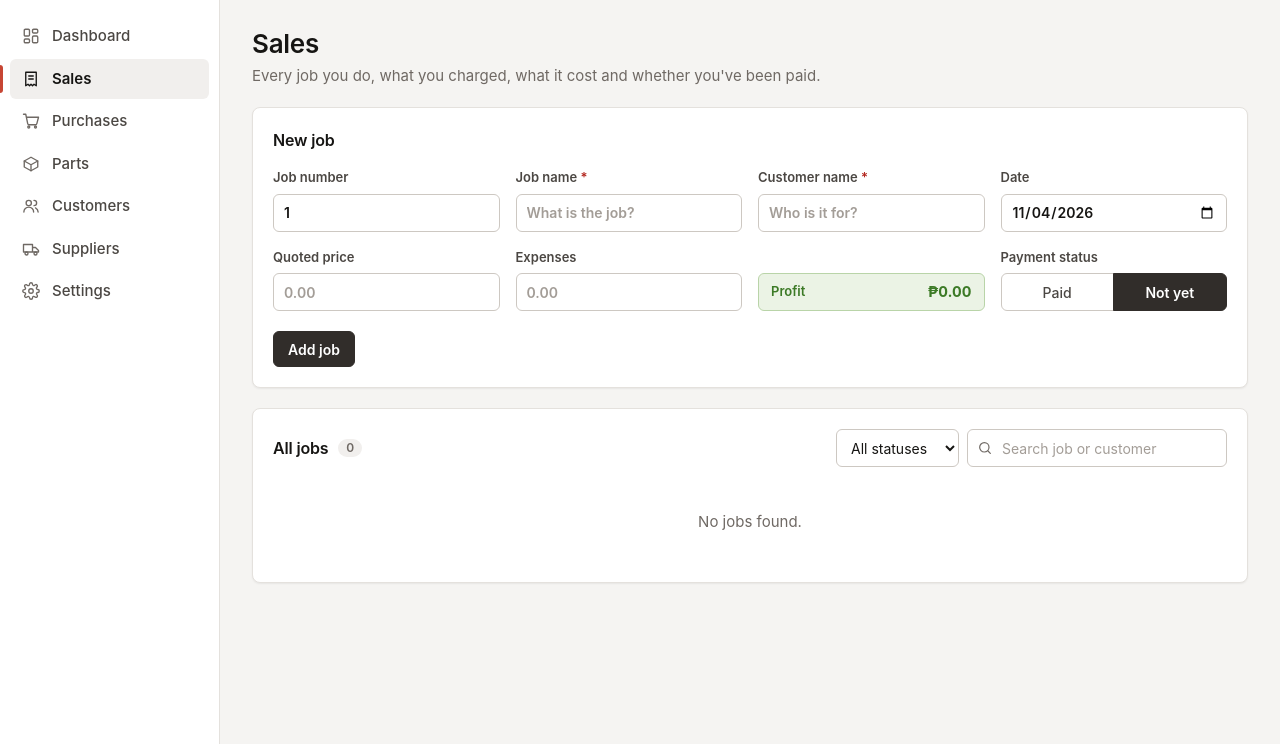
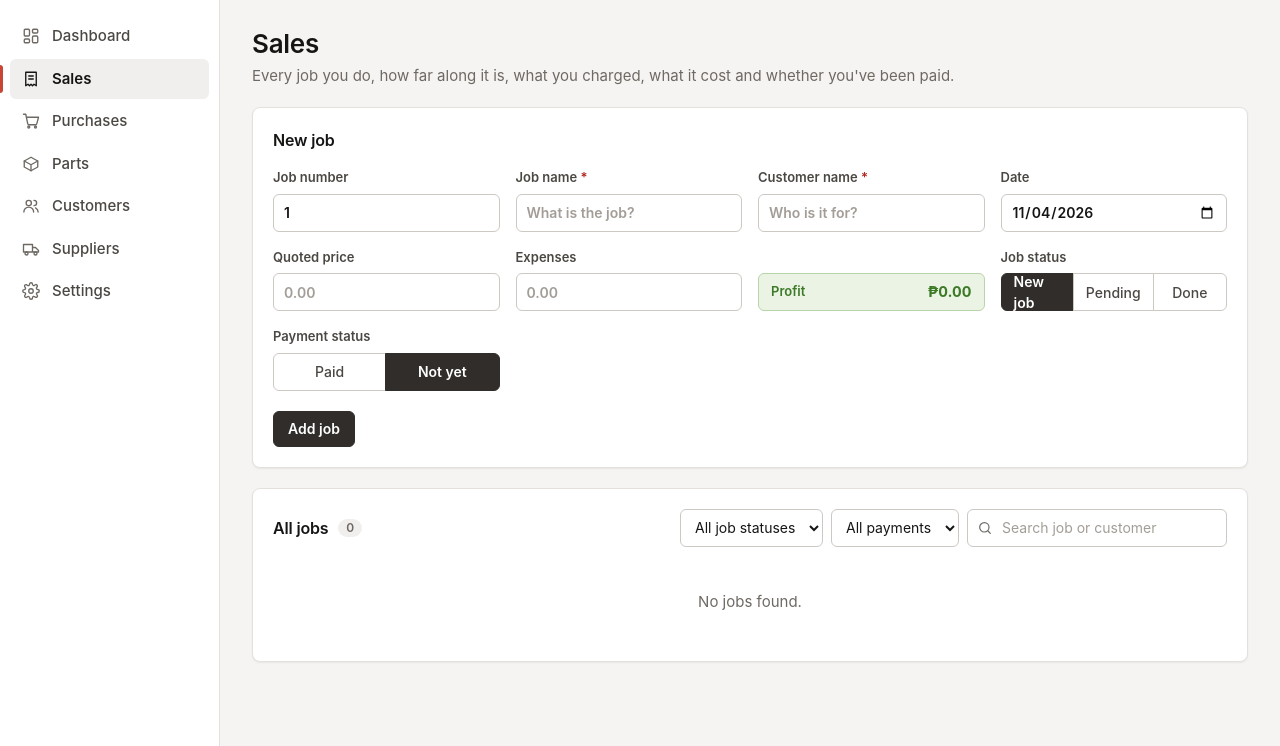
Before and after one commit to anthnyjhn/mycount, a Flask app: page /sales in a window 1280 px wide. Shown: the part 56-802 px from the top of the page. Run offline with Flask 3, Linux system fonts and the light colour scheme; data comes from the database, SQL or seed files in the repository; data that the repository does not hold is empty.

Commit message:
Add job status (New job, Pending, Done) to sales
Each job now has a job status next to its payment status. It can be set
in the form, moved along with one click in the table (New job -> Pending
-> Done) and used to filter the list, which also shows how many jobs are
in each status. The sales CSV export includes it.

Jobs saved before this change start as Done; new jobs start as New job.

Co-Authored-By: Claude Opus 5.5 <noreply@anthropic.com>
Claude-Session: https://claude.ai/code/session_01NTr8Kz5ss7ZM7Z8azR2BMP

```diff
--- a/app.py
+++ b/app.py
@@ -37,7 +37,8 @@ CREATE TABLE IF NOT EXISTS sales (
     date TEXT NOT NULL,
     quoted_price REAL NOT NULL DEFAULT 0,
     expenses REAL NOT NULL DEFAULT 0,
-    status TEXT NOT NULL DEFAULT 'paid'
+    status TEXT NOT NULL DEFAULT 'paid',
+    stage TEXT NOT NULL DEFAULT 'new'
 );
 CREATE TABLE IF NOT EXISTS purchases (
     id INTEGER PRIMARY KEY AUTOINCREMENT,
@@ -111,12 +112,20 @@ def upgrade_sales_to_jobs(db):
     db.execute("ALTER TABLE sales ADD COLUMN status TEXT NOT NULL DEFAULT 'paid'")
 
 
+def add_job_stage(db):
+    """Give jobs saved before job statuses existed the status "done"."""
+    columns = [row[1] for row in db.execute("PRAGMA table_info(sales)")]
+    if columns and "stage" not in columns:
+        db.execute("ALTER TABLE sales ADD COLUMN stage TEXT NOT NULL DEFAULT 'done'")
+
+
 def init_db():
     os.makedirs(os.path.dirname(DB_PATH), exist_ok=True)
     db = sqlite3.connect(DB_PATH, isolation_level=None)
     # Lock the database so two app workers starting together don't upgrade it twice
     db.execute("BEGIN IMMEDIATE")
     upgrade_sales_to_jobs(db)
+    add_job_stage(db)
     for statement in SCHEMA.split(";"):
         if statement.strip():
             db.execute(statement)
@@ -315,6 +324,9 @@ def save_goals(year):
 
 # ---------- sales (jobs) ----------
 
+# Job status: what the form and table show, in the order a job goes through them
+STAGES = {"new": "New job", "pending": "Pending", "done": "Done"}
+
 def next_job_number(db):
     """Guess the next job number from the last one typed: 7 -> 8, J-009 -> J-010."""
     row = db.execute("SELECT job_number FROM sales WHERE job_number != '' ORDER BY id DESC LIMIT 1").fetchone()
@@ -338,18 +350,19 @@ def sales(item_id=None):
         quoted = to_number(request.form.get("quoted_price"))
         job_expenses = to_number(request.form.get("expenses"))
         status = "paid" if request.form.get("status") == "paid" else "unpaid"
+        stage = request.form.get("stage") if request.form.get("stage") in STAGES else "new"
         job_date = form_text("date") or date.today().isoformat()
         if not job_name or not customer:
             flash("Please type the job name and the customer name.", "error")
         else:
-            values = (job_number, job_name, customer, job_date, quoted, job_expenses, status)
+            values = (job_number, job_name, customer, job_date, quoted, job_expenses, status, stage)
             if editing:
                 db.execute("UPDATE sales SET job_number=?, job_name=?, customer_name=?, date=?, quoted_price=?, "
-                           "expenses=?, status=? WHERE id=?", values + (item_id,))
+                           "expenses=?, status=?, stage=? WHERE id=?", values + (item_id,))
                 flash("Job updated.", "ok")
             else:
-                db.execute("INSERT INTO sales (job_number, job_name, customer_name, date, quoted_price, expenses, status) "
-                           "VALUES (?, ?, ?, ?, ?, ?, ?)", values)
+                db.execute("INSERT INTO sales (job_number, job_name, customer_name, date, quoted_price, expenses, "
+                           "status, stage) VALUES (?, ?, ?, ?, ?, ?, ?, ?)", values)
                 flash("Job saved.", "ok")
             db.commit()
             return redirect(url_for("sales"))
@@ -361,9 +374,15 @@ def sales(item_id=None):
     if show in ("paid", "unpaid"):
         sql += " AND status = ?"
         args.append(show)
+    stage = request.args.get("stage", "all")
+    if stage in STAGES:
+        sql += " AND stage = ?"
+        args.append(stage)
     rows = db.execute(sql + " ORDER BY date DESC, id DESC", args).fetchall()
+    stage_counts = dict(db.execute("SELECT stage, COUNT(*) FROM sales GROUP BY stage").fetchall())
     customers = db.execute("SELECT name FROM customers ORDER BY name").fetchall()
     return render_template("sales.html", rows=rows, customers=customers, editing=editing, q=q, show=show,
+                           stage=stage, stages=STAGES, stage_counts=stage_counts,
                            today=date.today().isoformat(), next_number=next_job_number(db))
 
 
@@ -372,6 +391,16 @@ def toggle_sale(item_id):
     db = get_db()
     db.execute("UPDATE sales SET status = CASE status WHEN 'paid' THEN 'unpaid' ELSE 'paid' END WHERE id = ?",
                (item_id,))
+    db.commit()
+    return redirect(request.referrer or url_for("sales"))
+
+
+@app.post("/sales/<int:item_id>/stage")
+def next_stage(item_id):
+    """Move a job on to its next status: New job -> Pending -> Done -> New job."""
+    db = get_db()
+    db.execute("UPDATE sales SET stage = CASE stage WHEN 'new' THEN 'pending' WHEN 'pending' THEN 'done' ELSE 'new' END "
+               "WHERE id = ?", (item_id,))
     db.commit()
     return redirect(request.referrer or url_for("sales"))
 
@@ -580,10 +609,11 @@ def settings_page():
 EXPORTS = {
     "sales": ("Sales (jobs)",
               ["Job number", "Job name", "Customer", "Date", "Quoted price", "Expenses", "Profit",
-               "Profit margin %", "Payment status"],
+               "Profit margin %", "Job status", "Payment status"],
               "SELECT job_number, job_name, customer_name, date, quoted_price, expenses, "
               "quoted_price - expenses AS profit, "
               "CASE WHEN quoted_price > 0 THEN ROUND((quoted_price - expenses) * 100.0 / quoted_price, 1) END, "
+              "CASE stage WHEN 'new' THEN 'New job' WHEN 'pending' THEN 'Pending' ELSE 'Done' END, "
               "CASE status WHEN 'paid' THEN 'Paid' ELSE 'Not yet' END FROM sales ORDER BY date, id"),
     "purchases": ("Purchases", ["Supplier", "Product", "Amount", "Status", "Date"],
                   "SELECT supplier_name, product, amount, CASE status WHEN 'paid' THEN 'Paid' ELSE 'Unpaid' END, date "
--- a/static/style.css
+++ b/static/style.css
@@ -153,6 +153,13 @@ main { flex: 1; min-width: 0; padding: 28px 32px 64px; max-width: 1280px; }
 .warn { background: var(--warn-bg); color: var(--warn); border-color: var(--warn-border); }
 .info { background: var(--info-bg); color: var(--info); border-color: var(--info-border); }
 
+/* job status: a neutral pill with a coloured dot, so it doesn't look like the payment badge */
+.stage { background: var(--surface); color: var(--text-2); border-color: var(--border-strong); }
+.stage::before { content: ""; width: 7px; height: 7px; border-radius: 50%; background: currentColor; }
+.stage.new::before { background: var(--info); }
+.stage.pending::before { background: #c98a12; }
+.stage.done::before { background: var(--good); }
+
 /* ---------- forms ---------- */
 .form-grid { display: grid; grid-template-columns: repeat(4, minmax(0, 1fr)); gap: 16px; align-items: end; }
 .form-row { display: grid; grid-template-columns: repeat(2, minmax(0, 220px)) auto; gap: 16px; align-items: end; margin-top: 4px; }
@@ -186,7 +193,8 @@ input:focus, select:focus { outline: none; border-color: var(--focus); box-shado
   border: 1px solid var(--border-strong); background: var(--surface); color: var(--text-2); font-size: 14px; font-weight: 500;
 }
 .segmented label:first-of-type span { border-radius: 6px 0 0 6px; }
-.segmented label:last-of-type span { border-radius: 0 6px 6px 0; margin-left: -1px; }
+.segmented label + label span { margin-left: -1px; }
+.segmented label:last-of-type span { border-radius: 0 6px 6px 0; }
 .segmented input:checked + span { background: var(--primary); border-color: var(--primary); color: #fff; font-weight: 600; }
 .segmented input:focus-visible + span { outline: 2px solid var(--focus); outline-offset: 2px; }
 
--- a/templates/sales.html
+++ b/templates/sales.html
@@ -5,7 +5,7 @@
 <div class="page-head">
   <div>
     <h1>Sales</h1>
-    <p class="subtitle">Every job you do, what you charged, what it cost and whether you've been paid.</p>
+    <p class="subtitle">Every job you do, how far along it is, what you charged, what it cost and whether you've been paid.</p>
   </div>
 </div>
 
@@ -41,6 +41,13 @@
       <span class="readout-value"><span id="profit">{{ money(p) }}</span> <span class="readout-pct" id="margin">{{ '(' ~ (mg|pct(0)) ~ ')' if mg is not none }}</span></span>
     </div>
     <fieldset class="segmented">
+      <legend>Job status</legend>
+      {% set sg = editing.stage if editing else 'new' %}
+      {% for value, label in stages.items() %}
+        <label><input type="radio" name="stage" value="{{ value }}" {{ 'checked' if sg == value }}><span>{{ label }}</span></label>
+      {% endfor %}
+    </fieldset>
+    <fieldset class="segmented">
       <legend>Payment status</legend>
       {% set st = editing.status if editing else 'unpaid' %}
       <label><input type="radio" name="status" value="paid" {{ 'checked' if st == 'paid' }}><span>Paid</span></label>
@@ -57,8 +64,14 @@
   <div class="card-head">
     <h2>All jobs <span class="count">{{ rows|length }}</span></h2>
     <form method="get" class="toolbar">
+      <select name="stage" onchange="this.form.submit()" aria-label="Job status">
+        <option value="all" {{ 'selected' if stage == 'all' }}>All job statuses</option>
+        {% for value, label in stages.items() %}
+          <option value="{{ value }}" {{ 'selected' if stage == value }}>{{ label }} ({{ stage_counts.get(value, 0) }})</option>
+        {% endfor %}
+      </select>
       <select name="show" onchange="this.form.submit()" aria-label="Payment status">
-        <option value="all" {{ 'selected' if show == 'all' }}>All statuses</option>
+        <option value="all" {{ 'selected' if show == 'all' }}>All payments</option>
         <option value="unpaid" {{ 'selected' if show == 'unpaid' }}>Not yet paid</option>
         <option value="paid" {{ 'selected' if show == 'paid' }}>Paid</option>
       </select>
@@ -68,7 +81,7 @@
   {% if rows %}
   <div class="table-wrap">
   <table class="table">
-    <thead><tr><th>Job #</th><th>Job name</th><th>Customer</th><th>Date</th><th class="num">Quoted price</th><th class="num">Expenses</th><th class="num">Profit</th><th>Payment</th><th class="actions-col"><span class="sr-only">Actions</span></th></tr></thead>
+    <thead><tr><th>Job #</th><th>Job name</th><th>Customer</th><th>Date</th><th class="num">Quoted price</th><th class="num">Expenses</th><th class="num">Profit</th><th>Job status</th><th>Payment</th><th class="actions-col"><span class="sr-only">Actions</span></th></tr></thead>
     <tbody>
       {% for r in rows %}
       {% set p = r.quoted_price - r.expenses %}
@@ -81,6 +94,11 @@
         <td class="num">{{ money(r.quoted_price) }}</td>
         <td class="num">{{ money(r.expenses) }}</td>
         <td class="num {{ 'pos' if p > 0 else ('neg' if p < 0) }}">{{ money(p) }}{% if mg is not none %} <span class="pct">({{ mg|pct(0) }})</span>{% endif %}</td>
+        <td>
+          <form method="post" action="{{ url_for('next_stage', item_id=r.id) }}">
+            <button class="badge-btn stage {{ r.stage }}" title="Click to move to the next status">{{ stages[r.stage] }}</button>
+          </form>
+        </td>
         <td>
           <form method="post" action="{{ url_for('toggle_sale', item_id=r.id) }}">
             <button class="badge-btn {{ 'good' if r.status == 'paid' else 'warn' }}" title="Click to change">
@@ -99,7 +117,7 @@
     </tbody>
   </table>
   </div>
-  <p class="table-foot muted">Click a payment status to switch it between Paid and Not yet.</p>
+  <p class="table-foot muted">Click a job status to move it along (New job → Pending → Done). Click a payment status to switch it between Paid and Not yet.</p>
   {% else %}
     <p class="empty">No jobs found.</p>
   {% endif %}
```
Also changed, not shown: README.md.
